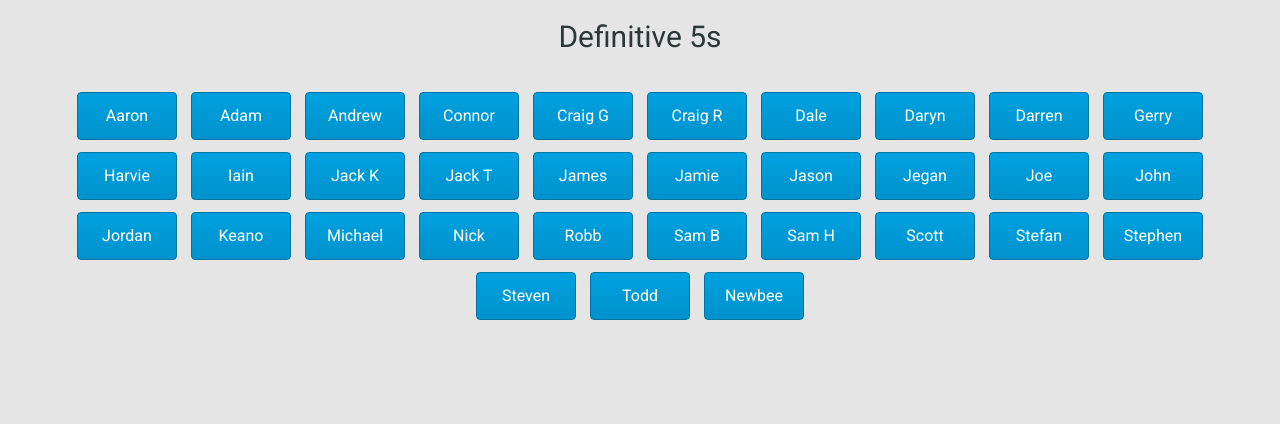
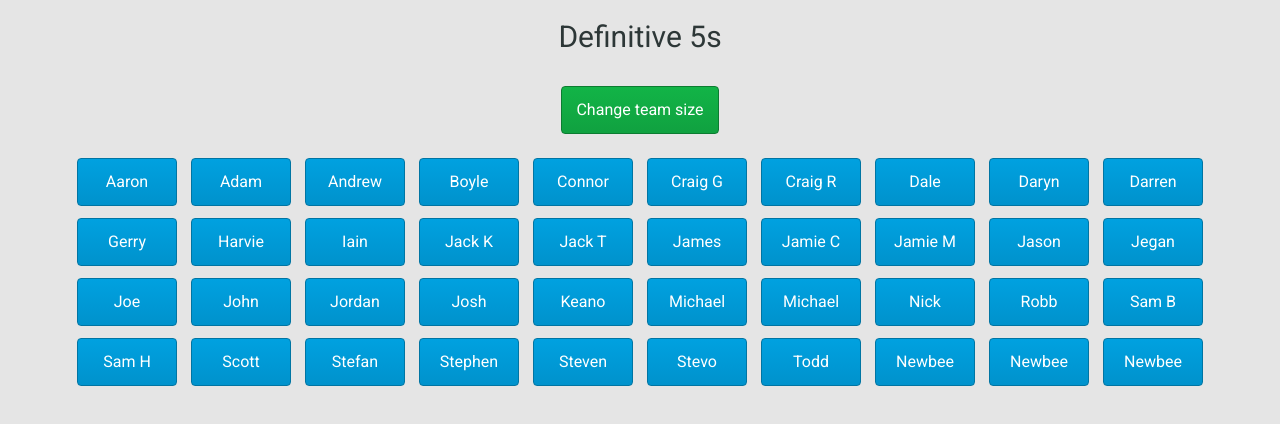
Before and after one commit to jordandavidson1990/team-generator, a React (Create React App) app: page / in a window 1280 px wide. Shown: the top 424 px of the page. Built offline with nearby package versions, Linux system fonts and the light colour scheme; no server answers.

Commit message:
adds 7s functionality

```diff
--- a/src/components/MixedTeams.js
+++ b/src/components/MixedTeams.js
@@ -3,8 +3,10 @@ import { capitalizeFirstLetter, shuffle } from "../helpers";
 const MixedTeams = ({ members, pokemonNames }) => {
   const shuffledPokemon = shuffle(pokemonNames);
   const mixedTeams = shuffle(members);
-  const firstTeam = mixedTeams.slice(0, 5);
-  const lastTeam = mixedTeams.slice(5, 10);
+  const totalMembersLength = members.length;
+  const halfWayLength = totalMembersLength / 2;
+  const firstTeam = mixedTeams.slice(0, halfWayLength);
+  const lastTeam = mixedTeams.slice(halfWayLength, totalMembersLength);
 
   return (
     <div className="ch-width--6 ch-mh--3">
@@ -12,7 +14,7 @@ const MixedTeams = ({ members, pokemonNames }) => {
         <h2 className="ch-color--ac-blue">
           {capitalizeFirstLetter(shuffledPokemon[0])}
         </h2>
-        {firstTeam.map(member => (
+        {firstTeam.map((member) => (
           <h5 className="ch-fs--4" key={member}>
             {capitalizeFirstLetter(member)}
           </h5>
@@ -24,7 +26,7 @@ const MixedTeams = ({ members, pokemonNames }) => {
         <h2 className="ch-color--ac-violet">
           {capitalizeFirstLetter(shuffledPokemon[1])}
         </h2>
-        {lastTeam.map(member => (
+        {lastTeam.map((member) => (
           <h5 className="ch-fs--4" key={member}>
             {capitalizeFirstLetter(member)}
           </h5>
--- a/src/components/TeamMembersList.js
+++ b/src/components/TeamMembersList.js
@@ -1,6 +1,11 @@
 import Input from "./Input";
 
-const TeamMembersList = ({ handleSubmit, clickedLads, removeLad }) => {
+const TeamMembersList = ({
+  handleSubmit,
+  clickedLads,
+  removeLad,
+  maxLength,
+}) => {
   return (
     <form onSubmit={handleSubmit} className="ch-width--5">
       <div className="ch-card">
@@ -18,7 +23,7 @@ const TeamMembersList = ({ handleSubmit, clickedLads, removeLad }) => {
               </div>
             ))}
           </div>
-          {clickedLads.length === 10 && (
+          {clickedLads.length === maxLength && (
             <button
               className="ch-btn ch-btn--success ch-width--12"
               type="submit"
--- a/src/containers/MainContainer.jsx
+++ b/src/containers/MainContainer.jsx
@@ -1,49 +1,36 @@
-import { useEffect, useState } from "react";
 import ListOfLads from "../components/ListOfLads";
 import MixedTeams from "../components/MixedTeams";
 import TeamMembersList from "../components/TeamMembersList";
+import { useMainContainer } from "./useMainContainer";
 
 const MainContainer = () => {
-  const [members, setMembers] = useState([]);
-  const [pokemonNames, setPokemonNames] = useState([]);
-  const [clickedLads, setClickedLads] = useState([]);
-
-  const handleSubmit = e => {
-    e.preventDefault();
-    setMembers([]);
-    const valuesArray = Object.values(e.target).map(object => object.value);
-    valuesArray.forEach(value => {
-      if (value) {
-        setMembers(prev => [...prev, value]);
-      }
-    });
-  };
-
-  useEffect(() => {
-    fetch("https://pokeapi.co/api/v2/pokemon?limit=251&offset=0")
-      .then(response => response.json())
-      .then(data => {
-        const names = data.results.map(result => result.name);
-        setPokemonNames(names);
-      });
-  }, []);
-
-  const handleClickLad = lad => {
-    if (!members.includes(lad)) {
-      setClickedLads(prevLads => [...prevLads, lad]);
-    }
-  };
-
-  const removeLad = lad => {
-    const filteredLads = clickedLads.filter(clickedLad => clickedLad !== lad);
-    setClickedLads(filteredLads);
-  };
+  const {
+    handleNumbersClick,
+    isNumbersFives,
+    maxLength,
+    clickedLads,
+    handleClickLad,
+    handleSubmit,
+    removeLad,
+    members,
+    pokemonNames,
+  } = useMainContainer();
 
   return (
     <div className="ch-container ch-bg--grey-3">
-      <h1 className="ch-mt--3 ch-mb--5">Definitive 5s</h1>
-      {clickedLads.length < 10 && (
-        <ListOfLads handleClick={handleClickLad} clickedLads={clickedLads} />
+      <h1 className="ch-mt--3 ch-mb--5">
+        Definitive {isNumbersFives ? "5" : "7"}s
+      </h1>
+      {clickedLads.length < maxLength && (
+        <>
+          <button
+            className="ch-btn ch-btn--success ch-mb--3"
+            onClick={handleNumbersClick}
+          >
+            Change team size
+          </button>
+          <ListOfLads handleClick={handleClickLad} clickedLads={clickedLads} />
+        </>
       )}
       {clickedLads.length > 0 && (
         <div className="ch-display--flex ch-mb--3">
@@ -51,10 +38,11 @@ const MainContainer = () => {
             handleSubmit={handleSubmit}
             clickedLads={clickedLads}
             removeLad={removeLad}
+            maxLength={maxLength}
           />
-          {members.length === 10 &&
+          {members.length === maxLength &&
             pokemonNames.length > 0 &&
-            clickedLads.length === 10 && (
+            clickedLads.length === maxLength && (
               <MixedTeams members={members} pokemonNames={pokemonNames} />
             )}
         </div>
--- /dev/null
+++ b/src/containers/useMainContainer.js
@@ -0,0 +1,54 @@
+import { useEffect, useState } from "react";
+
+export const useMainContainer = () => {
+  const [isNumbersFives, setIsNumbersFives] = useState(true);
+  const [members, setMembers] = useState([]);
+  const [pokemonNames, setPokemonNames] = useState([]);
+  const [clickedLads, setClickedLads] = useState([]);
+
+  const handleSubmit = (e) => {
+    e.preventDefault();
+    setMembers([]);
+    const valuesArray = Object.values(e.target).map((object) => object.value);
+    valuesArray.forEach((value) => {
+      if (value) {
+        setMembers((prev) => [...prev, value]);
+      }
+    });
+  };
+
+  useEffect(() => {
+    fetch("https://pokeapi.co/api/v2/pokemon?limit=251&offset=0")
+      .then((response) => response.json())
+      .then((data) => {
+        const names = data.results.map((result) => result.name);
+        setPokemonNames(names);
+      });
+  }, []);
+
+  const handleClickLad = (lad) => {
+    if (!members.includes(lad)) {
+      setClickedLads((prevLads) => [...prevLads, lad]);
+    }
+  };
+
+  const removeLad = (lad) => {
+    const filteredLads = clickedLads.filter((clickedLad) => clickedLad !== lad);
+    setClickedLads(filteredLads);
+  };
+  const maxLength = isNumbersFives ? 10 : 14;
+
+  const handleNumbersClick = () => setIsNumbersFives(!isNumbersFives);
+
+  return {
+    handleNumbersClick,
+    isNumbersFives,
+    maxLength,
+    clickedLads,
+    handleClickLad,
+    handleSubmit,
+    removeLad,
+    members,
+    pokemonNames,
+  };
+};
--- a/src/data/ladsSeeds.json
+++ b/src/data/ladsSeeds.json
@@ -3,6 +3,7 @@
     "Aaron",
     "Adam",
     "Andrew",
+    "Boyle",
     "Connor",
     "Craig G",
     "Craig R",
@@ -15,13 +16,16 @@
     "Jack K",
     "Jack T",
     "James",
-    "Jamie",
+    "Jamie C",
+    "Jamie M",
     "Jason",
     "Jegan",
     "Joe",
     "John",
     "Jordan",
+    "Josh",
     "Keano",
+    "Michael",
     "Michael",
     "Nick",
     "Robb",
@@ -31,7 +35,10 @@
     "Stefan",
     "Stephen",
     "Steven",
+    "Stevo",
     "Todd",
+    "Newbee",
+    "Newbee",
     "Newbee"
   ]
 }
```
Also changed, not shown: 1 other file (tests, documents, lock files or other folders).
